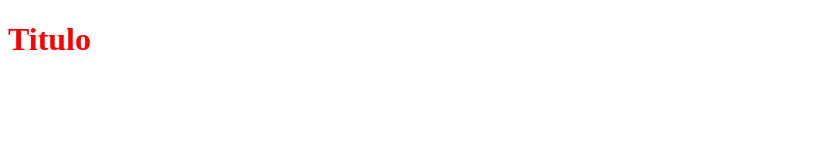
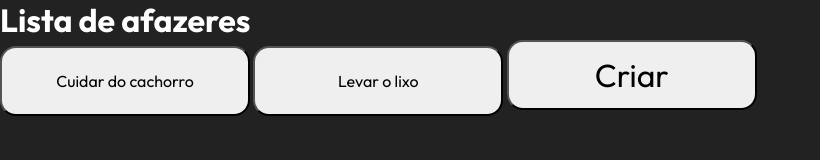
Before and after one commit to juliocesardemoraes/css-zeus, a plain HTML site: page index.html in a window 1280 px wide. Shown: the whole page, without its empty margins (0-820 px from the left). Drawn offline with Linux system fonts and the light colour scheme.

Commit message:
feat: add class

```diff
--- a/index.css
+++ b/index.css
@@ -1,3 +1,25 @@
-h1 {
-  color: red;
+* {
+  margin: 0;
+  padding: 0;
+  box-sizing: border-box;
+  font-family: "Outfit", sans-serif;
 }
+
+body {
+  background: #222;
+  color: #fff;
+}
+
+button {
+  width: 250px;
+  height: 70px;
+  border-radius: 16px;
+}
+
+.big {
+  font-size: 32px;
+}
+
+.small {
+  font-size: 16px;
+}
--- a/index.html
+++ b/index.html
@@ -3,10 +3,21 @@
   <head>
     <meta charset="UTF-8" />
     <meta name="viewport" content="width=device-width, initial-scale=1.0" />
-    <title>Css Inicial</title>
-    <link rel="stylesheet" href="index.css" />
+    <title>Afazeres</title>
+    <link rel="stylesheet" href="./index.css" />
+    <link rel="preconnect" href="https://fonts.googleapis.com" />
+    <link rel="preconnect" href="https://fonts.gstatic.com" crossorigin />
+    <link
+      href="https://fonts.googleapis.com/css2?family=Outfit:wght@100..900&display=swap"
+      rel="stylesheet"
+    />
   </head>
   <body>
-    <h1>Titulo</h1>
+    <div>
+      <h1 class="big">Lista de afazeres</h1>
+      <button class="small">Cuidar do cachorro</button>
+      <button class="small">Levar o lixo</button>
+      <button class="big">Criar</button>
+    </div>
   </body>
 </html>
```
